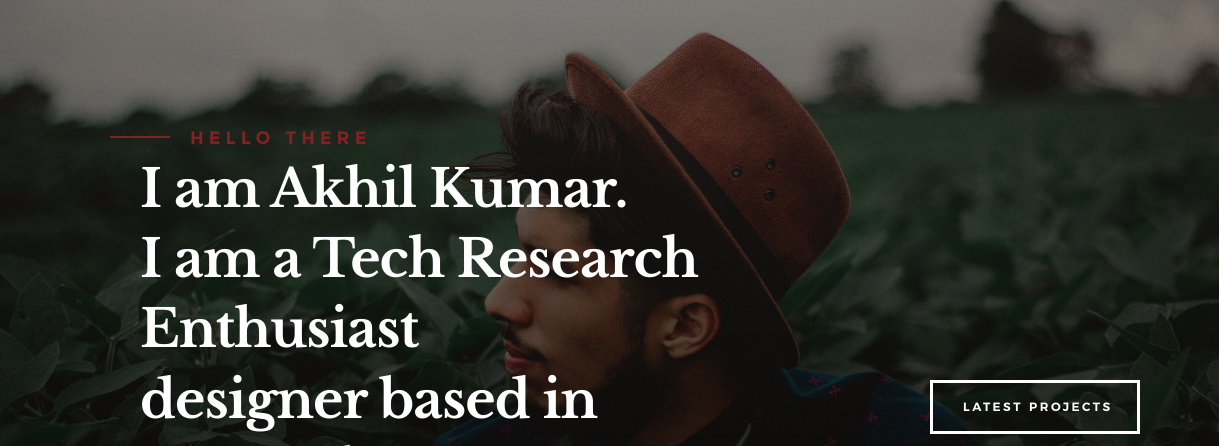
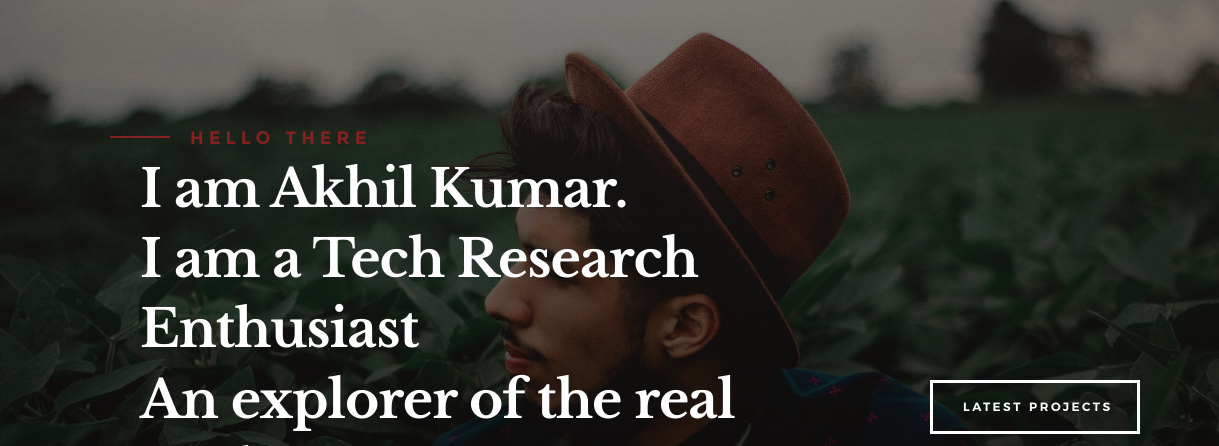
Before and after one commit to akhil-ece/akhil-ece.github.io, a plain HTML site: page index.html in a window 1280 px wide. Shown: the part 84-530 px from the top of the page, 0-1219 px from the left. Drawn offline with Linux system fonts and the light colour scheme.

Commit message:
Update index.html

```diff
--- a/index.html
+++ b/index.html
@@ -77,7 +77,7 @@
                 <h1>
                     I am Akhil Kumar. <br>
                     I am a Tech Research Enthusiast <br>
-                    designer based in Somewhere.
+                    An explorer of the real Tech.
                 </h1>
 
                 <div class="home-content__buttons">
```
